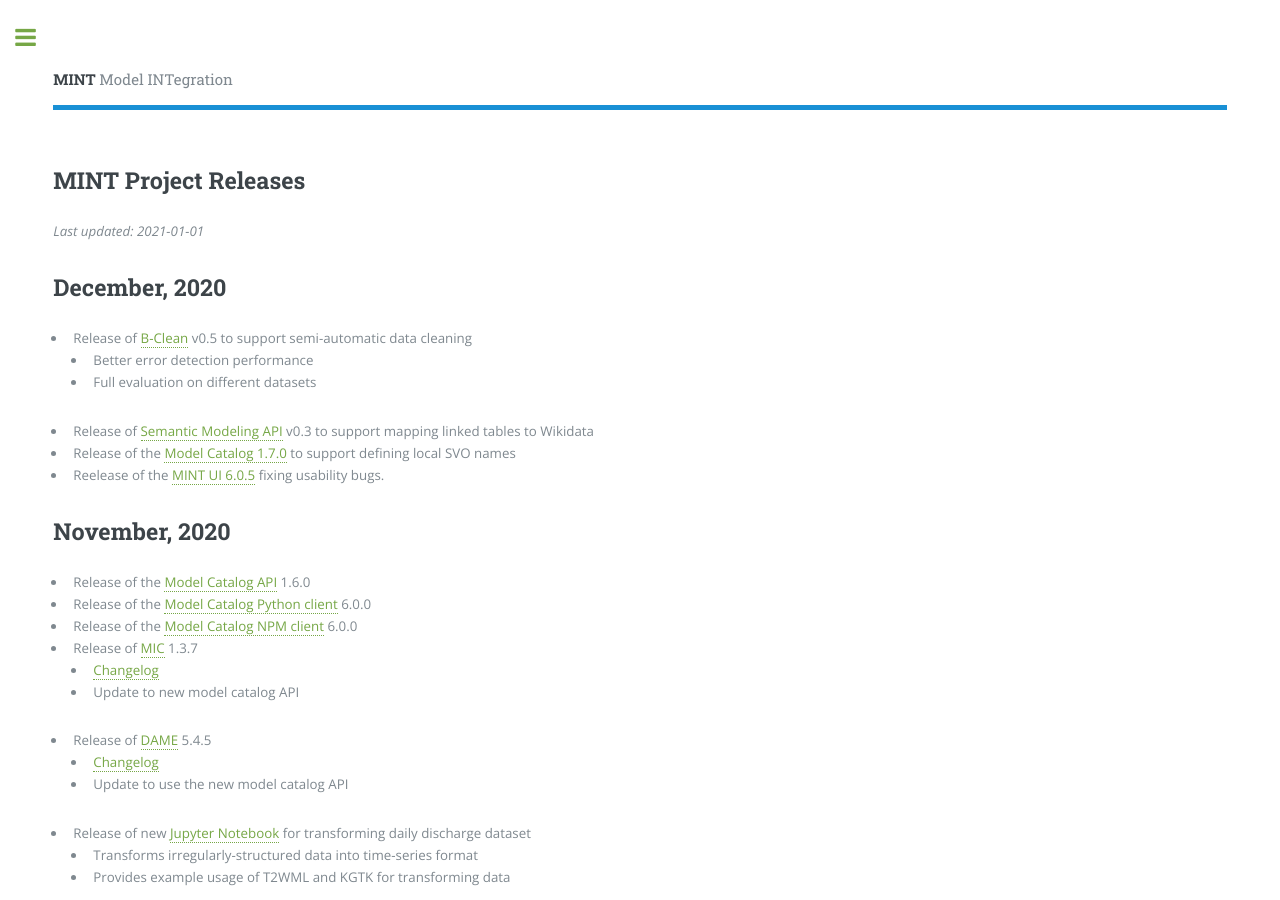
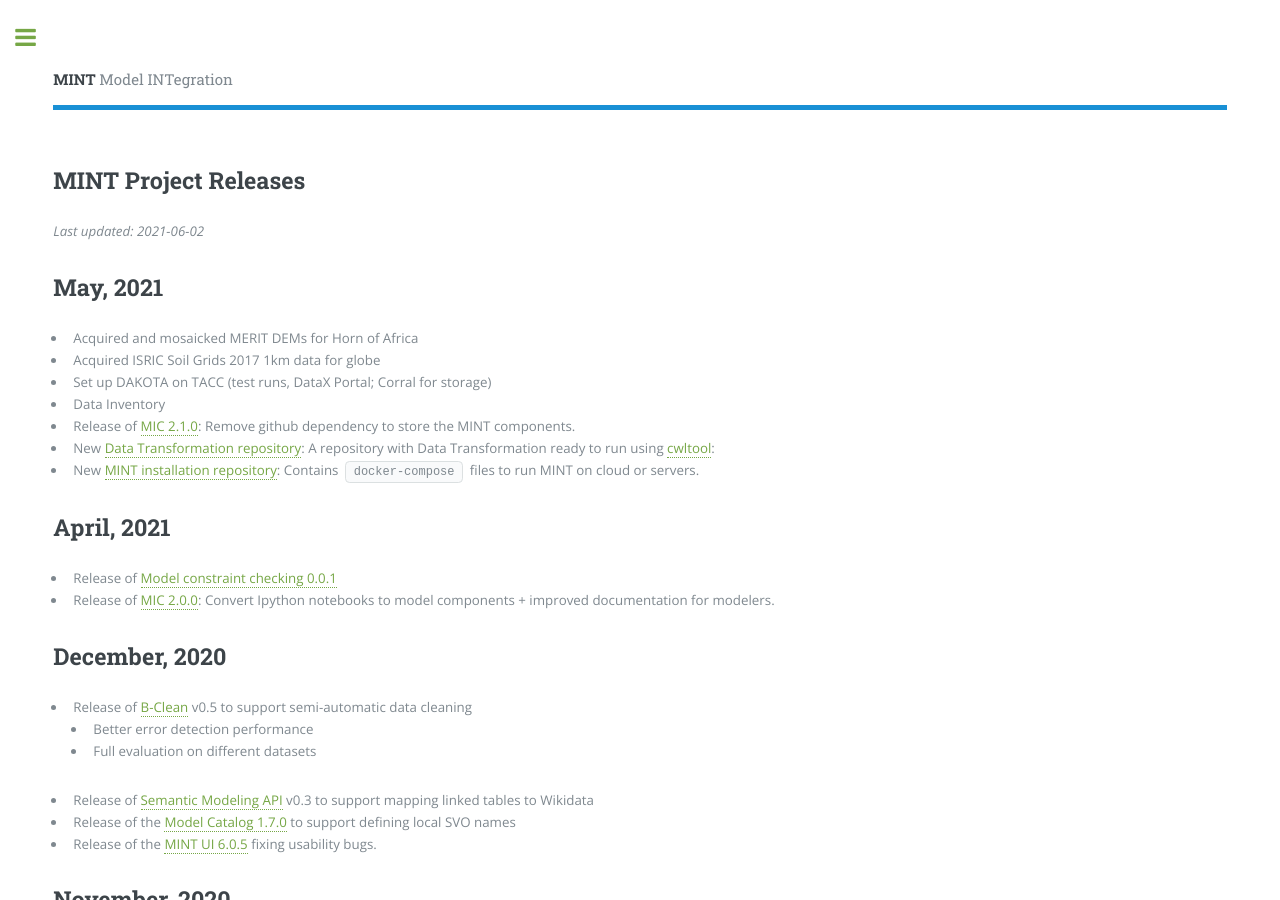
Before and after one commit to KnowledgeCaptureAndDiscovery/MINT, a Jekyll site: the page built from releases.md, in a window 1280 px wide and 900 px high. Built offline with Jekyll 4.4.1, drawn with Linux system fonts in a browser that asks for light colours.

Commit message:
Update releases.md Jun

```diff
--- a/releases.md
+++ b/releases.md
@@ -3,7 +3,22 @@
 title: MINT Project Releases
 ---
 
-*Last updated: 2021-01-01*
+*Last updated: 2021-06-02*
+
+## May, 2021
+
+ * Acquired and mosaicked MERIT DEMs for Horn of Africa
+ * Acquired ISRIC Soil Grids 2017 1km data for globe
+ * Set up DAKOTA on TACC (test runs, DataX Portal; Corral for storage)
+ * Data Inventory
+ * Release of [MIC 2.1.0](https://github.com/mintproject/mic/releases/tag/2.1.0): Remove github dependency to store the MINT components.
+ * New [Data Transformation repository](https://github.com/mintproject/dt_collection/): A repository with Data Transformation ready to run using [cwltool](https://github.com/common-workflow-language/cwltool):
+ * New [MINT installation repository](https://github.com/mintproject/installation_public): Contains `docker-compose` files to run MINT on cloud or servers.
+
+## April, 2021
+
+ * Release of [Model constraint checking 0.0.1](https://github.com/mintproject/cromo/)
+ * Release of [MIC 2.0.0](https://github.com/mintproject/mic/releases/tag/2.0.0): Convert Ipython notebooks to model components + improved documentation for modelers.
 
 ## December, 2020
  * Release of [B-Clean](https://github.com/minhptx/B-clean-public) v0.5 to support semi-automatic data cleaning
@@ -11,7 +26,7 @@
    * Full evaluation on different datasets
  * Release of [Semantic Modeling API](https://github.com/mintproject/semantic-modeling-api) v0.3 to support mapping linked tables to Wikidata
  * Release of the [Model Catalog 1.7.0](https://github.com/mintproject/ModelCatalog/releases/tag/1.7.0) to support defining local SVO names
- * Reelease of the [MINT UI 6.0.5](https://github.com/mintproject/mint-ui-lit/releases/tag/6.0.5) fixing usability bugs.
+ * Release of the [MINT UI 6.0.5](https://github.com/mintproject/mint-ui-lit/releases/tag/6.0.5) fixing usability bugs.
 
 
 ## November, 2020
```
